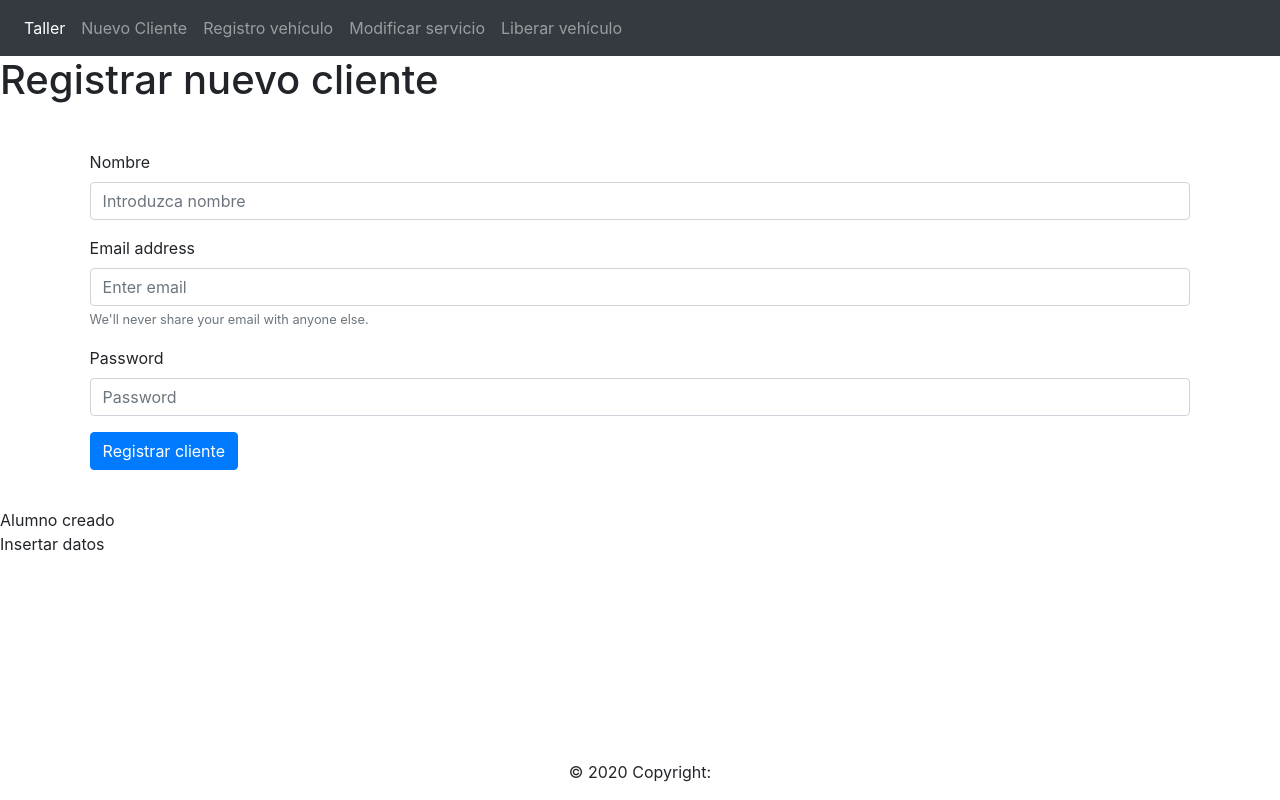
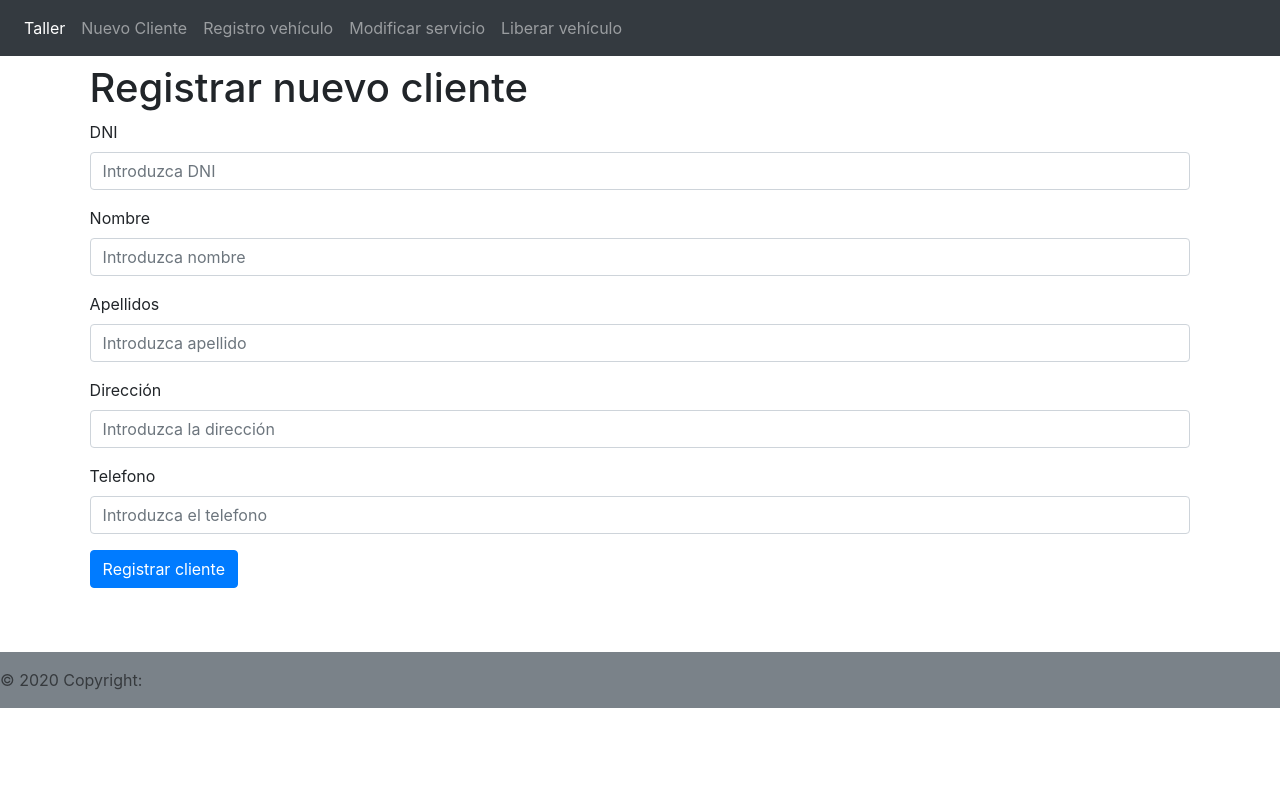
Before and after one commit to KevinDaniel-S/TallerMecanicoWeb, a PHP site: page /nuevoCliente/registrar in a window 1280 px wide. Run offline with PHP 8.4, Linux system fonts and the light colour scheme; data that the repository does not hold is empty.

Commit message:
Conexión base datos

```diff
--- a/controllers/nuevoCliente.php
+++ b/controllers/nuevoCliente.php
@@ -7,9 +7,15 @@ class nuevoCliente extends Controller_{
     }
 
     function registrar(){
-        echo "Alumno creado";
-        $this->model->insert();
+        $DNI = $_POST['DNI'];
+        $Nombre = $_POST['Nombre'];
+        $Apellido = $_POST['Apellido'];
+        $Direccion = $_POST['Direccion'];
+        $Telefono = $_POST['Telefono'];
 
+        $this->model->insert(['DNI'=>$DNI, 'Nombre'=>$Nombre,
+                              'Apellido'=>$Apellido, 'Direccion'=>$Direccion,
+                              'Telefono'=>$Telefono]);
     }
 
 
--- a/libs/database.php
+++ b/libs/database.php
@@ -18,7 +18,7 @@ class Database{
 
     function connect(){
         try {
-            $connection = "mysql:host=".$this->host.";dbname=".$this-db.";charset=". $this->charset;
+            $connection = "mysql:host=".$this->host.";dbname=".$this->db.";charset=". $this->charset;
              $options = [
                 PDO::ATTR_ERRMODE => PDO::ERRMODE_EXCEPTION,
                 PDO::ATTR_EMULATE_PREPARES => false,
--- a/models/nuevoClienteModel.php
+++ b/models/nuevoClienteModel.php
@@ -6,7 +6,10 @@ class nuevoClienteModel extends Model_{
         parent::__construct();
     }
 
-    public function insert(){
-        echo "<br>Insertar datos</br>";
+    public function insert($datos){
+        $query = $this->db->connect()->prepare('INSERT INTO Cliente (DNI, Nombre, Apellido, Dirección, Teléfono) VALUES (:DNI, :Nombre, :Apellido, :Direccion, :Telefono)');
+        $query->execute(['DNI'=>$datos['DNI'], 'Nombre'=>$datos['Nombre'],
+                         'Apellido'=>$datos['Apellido'], 'Direccion'=>$datos['Direccion'],
+                         'Telefono'=>$datos['Telefono']]);
     }
 }
--- a/views/footer.php
+++ b/views/footer.php
@@ -1,6 +1,9 @@
-<div class="footer-copyright text-center py-3 fixed-bottom">© 2020 Copyright:
 
 </div>
+    <div class="text-left py-3 bg-secondary"
+        style="opacity: 0.9;">
+        <span class="text-black">© 2020 Copyright:</span>
+    </div>
 
 </body>
 </html>
--- a/views/header.php
+++ b/views/header.php
@@ -10,7 +10,7 @@
 </head>
 <body>
 
-<nav class="navbar navbar-expand-sm bg-dark navbar-dark">
+<nav class="navbar navbar-expand-sm bg-dark navbar-dark fixed-top">
 <ul class="navbar-nav">
     <li class="nav-item active">
       <a class="nav-link" href="/">Taller</a>
@@ -29,3 +29,4 @@
     </li>
   </ul>
 </nav>
+<div style="padding:5% 7%">
--- a/views/nuevoCliente/index.php
+++ b/views/nuevoCliente/index.php
@@ -1,23 +1,33 @@
 <?php require_once 'views/header.php';?>
 
 <h1>Registrar nuevo cliente</h1>
-<div style="padding:3% 7%">
-<form action="<?php echo constant('URL'); ?>nuevoCliente/registrar" method="POST">
-    <div class="form-group">
-        <label for="Nombre">Nombre</label>
-        <input type="text" class="form-control" id="Nombre"
-        placeholder="Introduzca nombre">
-    </div>
-  <div class="form-group">
-    <label for="exampleInputEmail1">Email address</label>
-    <input type="email" class="form-control" id="exampleInputEmail1" aria-describedby="emailHelp" placeholder="Enter email">
-    <small id="emailHelp" class="form-text text-muted">We'll never share your email with anyone else.</small>
+<form action="<?php echo constant('URL');?>nuevoCliente/registrar" method="POST">
+<div class="form-group">
+      <label for="DNI">DNI</label>
+      <input type="text" class="form-control" id="DNI" name="DNI"
+      placeholder="Introduzca DNI" required>
   </div>
   <div class="form-group">
-    <label for="exampleInputPassword1">Password</label>
-    <input type="password" class="form-control" id="exampleInputPassword1" placeholder="Password">
+      <label for="Nombre">Nombre</label>
+      <input type="text" class="form-control" id="Nombre" name="Nombre"
+      placeholder="Introduzca nombre" required>
+  </div>
+  <div class="form-group">
+    <label for="Apellido">Apellidos</label>
+    <input type="text" class="form-control" id="Apellido" name="Apellido"
+    placeholder="Introduzca apellido" required>
+  </div>
+  <div class="form-group">
+    <label for="Direccion">Dirección</label>
+    <input type="text" class="form-control" id="Direccion" name="Direccion"
+    placeholder="Introduzca la dirección" required>
+  </div>
+  <div class="form-group">
+    <label for="Telefono">Telefono</label>
+    <input type="tel" class="form-control" id="Telefono" name="Telefono"
+    placeholder="Introduzca el telefono" required>
   </div>
   <button type="submit" class="btn btn-primary">Registrar cliente</button>
 </form>
-</div>
+
 <?php require_once 'views/footer.php';?>
```
